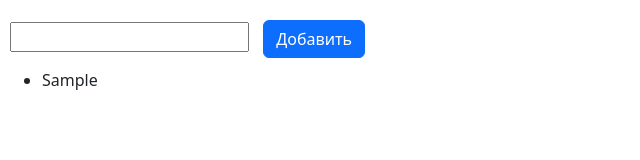
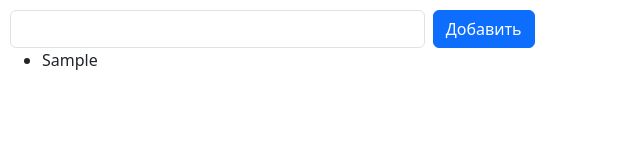
Before and after one commit to naysayer7/jsListApp, a plain HTML site: page index.html in a window 1280 px wide. Both pictures are taken after typing "Sample" into the empty fields and a click on the button "Добавить". Shown: the whole page, without its empty margins (0-640 px from the left). Drawn offline with nearby package versions, Linux system fonts and the light colour scheme.

Commit message:
Validation error message

```diff
--- a/index.html
+++ b/index.html
@@ -14,8 +14,15 @@
     <header>
     </header>
     <main>
-        <input type="text" class="text-input">
-        <button class="btn btn-primary add-btn">Добавить</button>
+        <form class="row g-2 needs-validation" novalidate>
+            <div class="col-md-4">
+                <input type="text" class="form-control text-input" required>
+                <div class="invalid-feedback">Введите непустую строку</div>
+            </div>
+            <div class="col-md-4">
+                <button type="submit" class="btn btn-primary add-btn">Добавить</button>
+            </div>
+        </form>
         <ul class="list">
 
         </ul>
--- a/script.js
+++ b/script.js
@@ -1,15 +1,22 @@
-let addButton = document.querySelector('.add-btn');
-let textInput = document.querySelector('.text-input');
-let list = document.querySelector('.list');
+const form = document.querySelector(".needs-validation")
+const textInput = document.querySelector(".text-input");
+const list = document.querySelector(".list");
 
-addButton.onclick = function() {
-    if(textInput.value)
-    {
-        let newListElement = document.createElement("li");
-        let content = document.createTextNode(textInput.value);
-        newListElement.appendChild(content);
-        list.appendChild(newListElement);
+form.addEventListener("submit", function (event) {
+  event.preventDefault();
 
-        textInput.value = "";
-    }
-}
+  const inputValue = textInput.value.trim();
+  textInput.value = "";
+
+  if (!inputValue) {
+    form.classList.add("was-validated");
+    return 0;
+  }
+
+  const newListElement = document.createElement("li");
+  const content = document.createTextNode(inputValue);
+  newListElement.appendChild(content);
+  list.appendChild(newListElement);
+
+  form.classList.remove("was-validated");
+});
--- a/styles.css
+++ b/styles.css
@@ -1,7 +1,3 @@
 body {
     padding: 10px;
 }
-
-.add-btn {
-    margin: 10px;
-}
```
